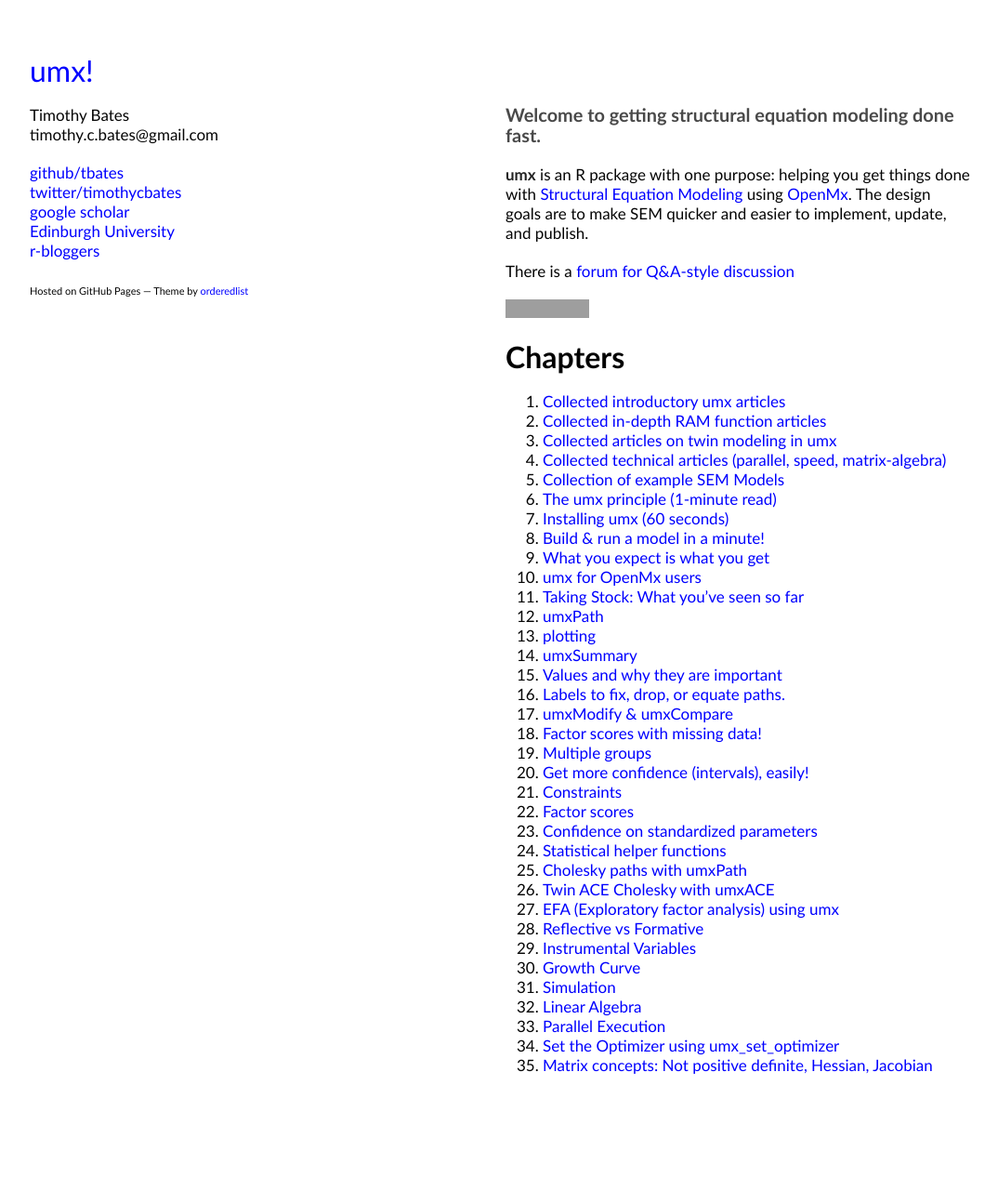
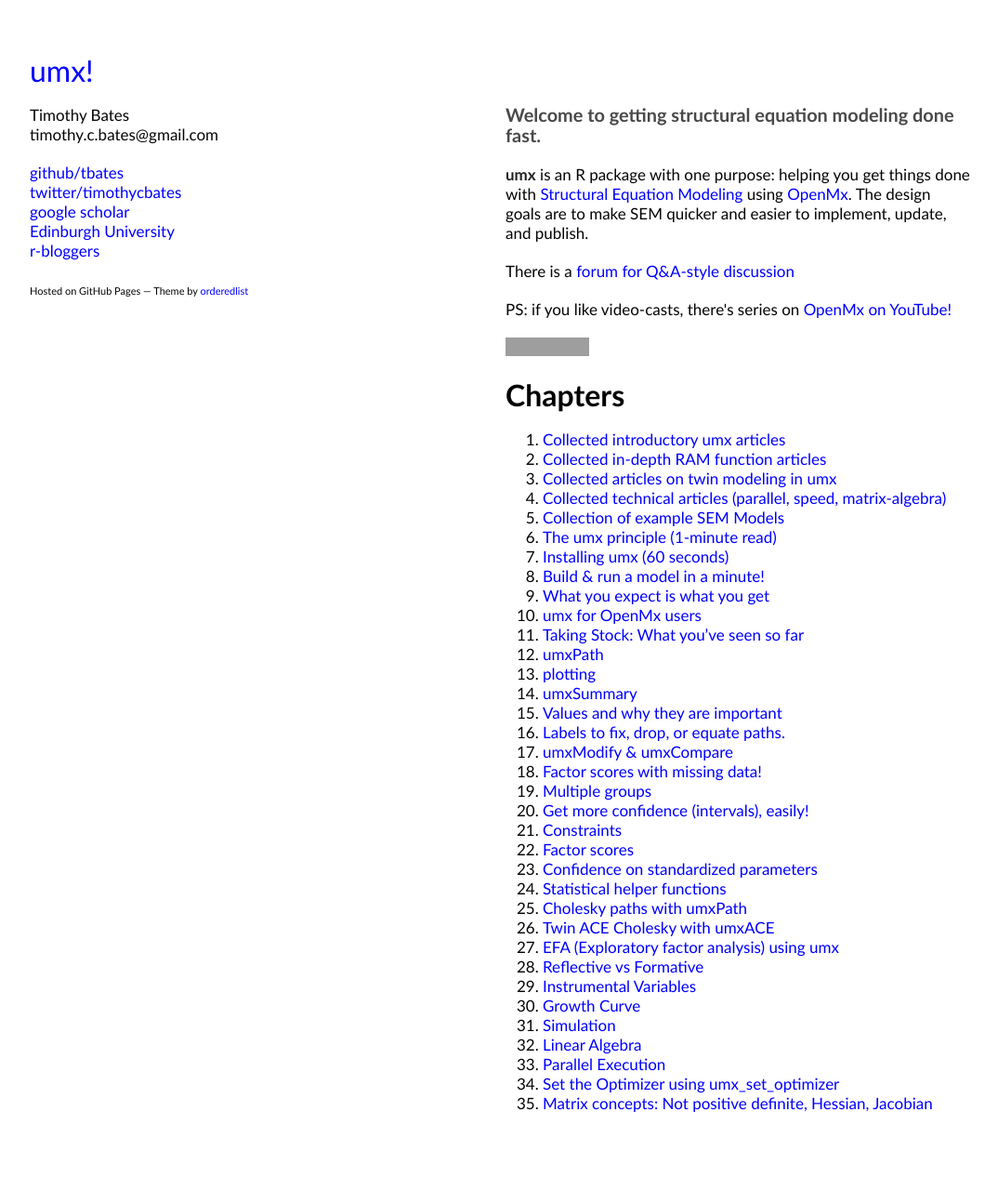
Before and after one commit to tbates/tbates.github.io, a Jekyll site: the page built from index.html, in a window 1280 px wide. Shown: the whole page at 93% size, without its empty margins (26-1100 px from the left). Built offline with Jekyll 4.4.1, drawn with Linux system fonts in a browser that asks for light colours; before the commit the page ends 1226 px from its top, so only the background shows below that; grey boxes are pictures that could not be loaded.

Commit message:
link to  https://www.youtube.com/channel/UC4w57FRKQgFTgtib1LTfVHg

```diff
--- a/_posts/1950-06-10-practical-simulation.markdown
+++ b/_posts/1950-06-10-practical-simulation.markdown
@@ -10,9 +10,9 @@
 
 # Simulation
 
-Often having simulated data can help explore an idea, or test an idea.
+Often, having simulated data can help explore an idea, or test an idea.
 
-This post covers
+This post covers:
 
 1. Using `mxGenerateData` to create data by specifying the path model that fits it.
 2. Making twin data using `umx_make_TwinData`
--- a/index.html
+++ b/index.html
@@ -24,6 +24,8 @@
 
 	<p>There is a <a href="http://openmx.psyc.virginia.edu/forums/third-party-software/umx">forum for Q&amp;A-style discussion</a></p>
 
+	<p>PS: if you like video-casts, there's series on <a href="https://www.youtube.com/channel/UC4w57FRKQgFTgtib1LTfVHg">OpenMx on YouTube!</a></p>
+
 <p><a href="https://cran.rstudio.com/web/packages/umx/index.html"><img src="http://cranlogs.r-pkg.org/badges/umx"/></a></p>
 
 	<div id="home">
```
